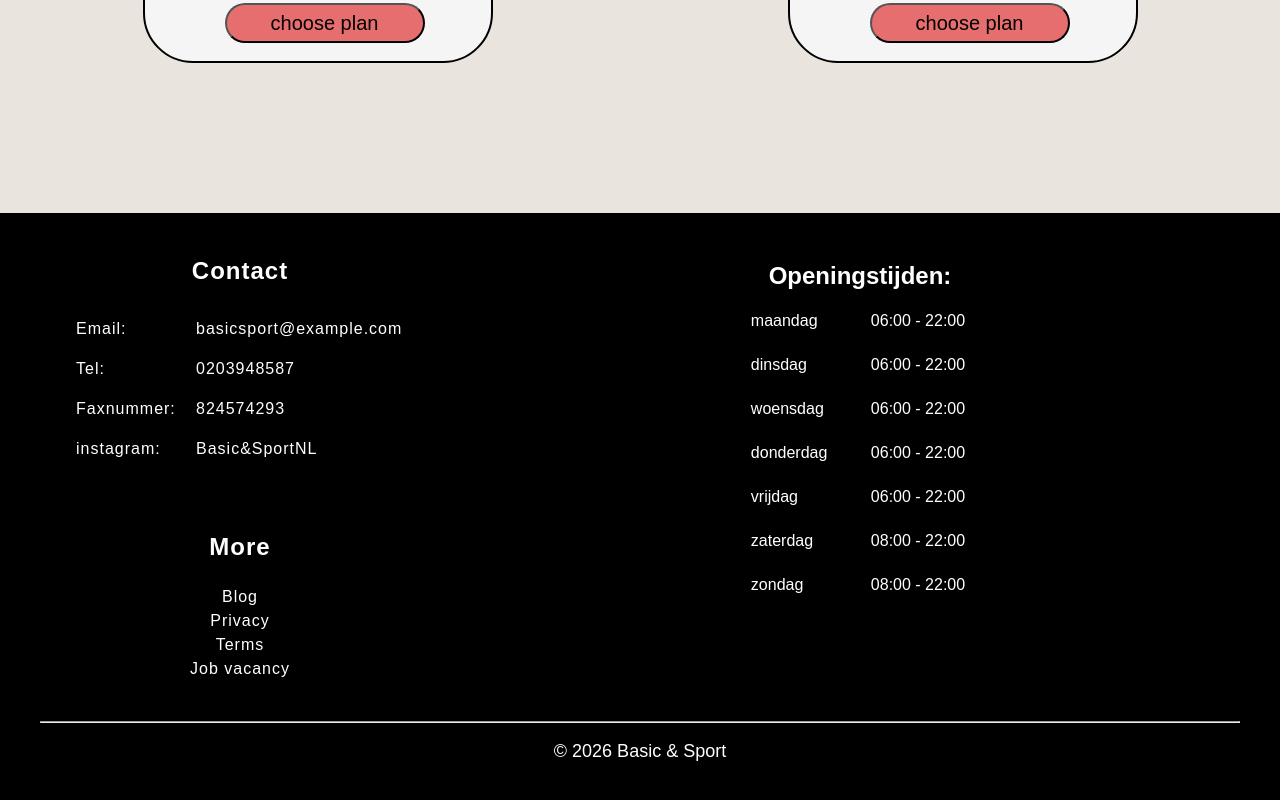
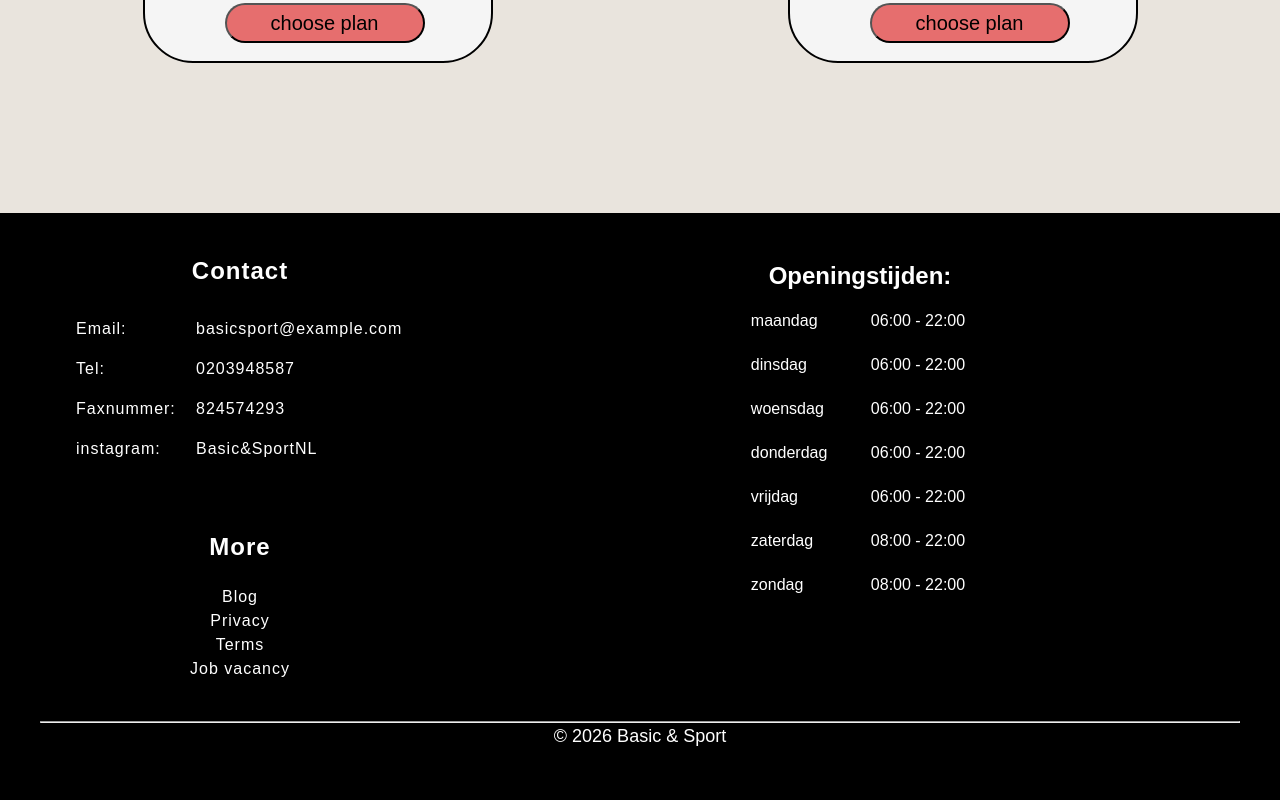
Before and after one commit to Ann-Getit/basic-sport, a React (Vite) app: page /#/home in a window 1280 px wide. Shown: the part 1624-2424 px from the top of the page. After the commit the page ends 2387 px from the top, so only its background shows below. Built offline with nearby package versions, Linux system fonts and the light colour scheme; a web font is replaced by a local one.

Commit message:
fix the copyright . added a page

```diff
--- a/src/App.jsx
+++ b/src/App.jsx
@@ -3,6 +3,7 @@ import Home from "./pages/Home";
 import Nav from "./Nav";
 import Footer from "./Footer";
 import Membership from "./pages/Membership";
+import Grouplessons from "./pages/Grouplessons";
 
 function App() {
 
@@ -16,6 +17,7 @@ function App() {
       <Route path="/membership" element={<Membership />} />
 
 
+
     </Routes>
 
     <Footer />
--- a/src/Footer.css
+++ b/src/Footer.css
@@ -135,7 +135,9 @@ letter-spacing: 1px;
 
 
 #bottom {
-    padding: 15px;
+
+    max-height: 0;
+    height: 100%;
   text-align: center;
   font-size: 18px;
 }
@@ -144,6 +146,8 @@ letter-spacing: 1px;
 #copyright {
    grid-column: 1 / -1; /*dit zorgt ervoor dat je content niet breekt wanneer je meerdere layout hebt. */
 }
+
+
 
 
 
```
Also changed, not shown: src/pages/Grouplessons.jsx (+20 -0 lines).
